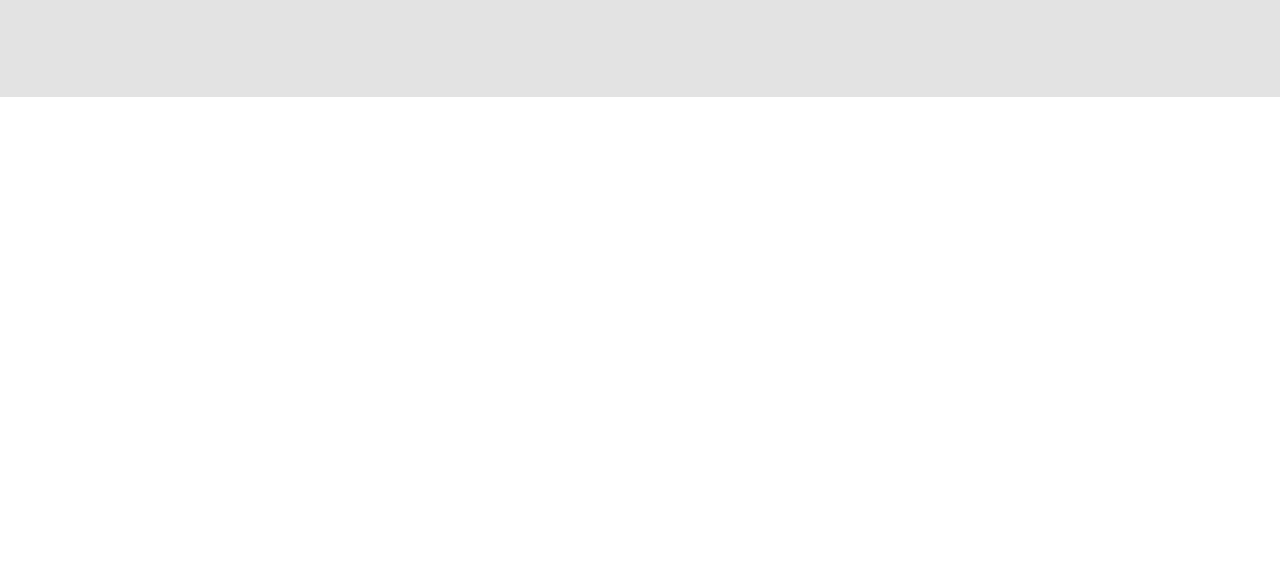
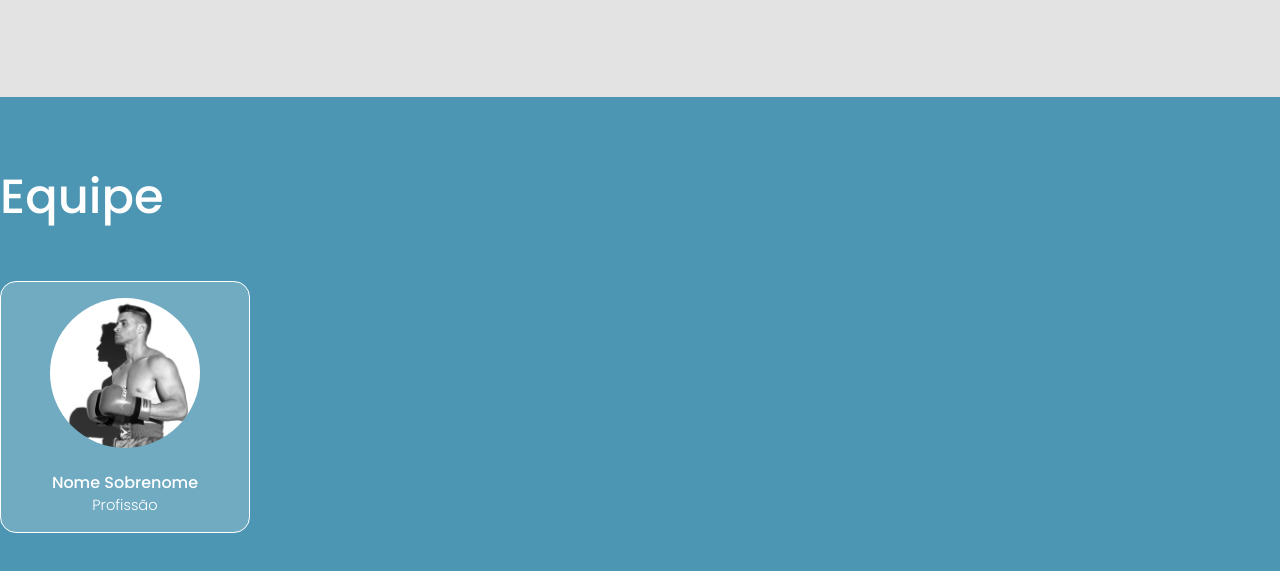
Before and after one commit to IgorNS1/iape-copy, a plain HTML site: page index.html in a window 1280 px wide. Shown: the part 1582-2153 px from the top of the page. Before the commit the page ends 1679 px from the top, so only its background shows below. Drawn offline with Linux system fonts and the light colour scheme.

Commit message:
adição da seção equipe

```diff
--- a/css/style.css
+++ b/css/style.css
@@ -15,7 +15,6 @@
 
 body {
     background-color: white;
-    height: 200vh;
 }
 
 /* Estilo do Header */
@@ -94,7 +93,7 @@ header .menu-desktop nav ul li a {
 }
 
 .menu-desktop nav a:hover {
-    transform: scale(1.1);
+    transform: scale(1.05);
 }
 
 header .btn-login .btn {
@@ -257,3 +256,96 @@ section.about-us {
     border: 2px solid #e5e5e5;
     border-radius: 1rem;
   }
+
+  /* Estilo da seção team */
+section.team {
+    padding: 4rem 0;
+    position: relative;
+    background-color: #4d96b3;
+}
+
+section.team .interface h1 {
+    margin-bottom: 3rem;
+}
+
+section.team .interface h1 a {
+    color: #fff;
+}
+
+section.team .interface h1 a::before {
+    content: '';
+    position: absolute;
+    bottom: 0;
+    left: 0;
+    width: 100%;
+    height: 2px;
+    background: #fff;
+    transform: scaleX(0);
+    transform-origin: right;
+    transition: transform .3s ease-in;
+}
+
+section.team .interface h1 a:hover::before {
+    transform: scaleX(1);
+    transform-origin: left;
+}
+
+.team-container {
+    height: 100%;
+    display: grid;
+    grid-template-columns: repeat(4, 1fr);
+    gap: 2rem;
+}
+
+.team-card {
+    width: 250px;
+    height: 100%;
+    background-color: rgba(255, 255, 255, .2);
+    border: 1px solid #fff;
+    border-radius: 1rem;
+    display: flex;
+    flex-direction: column;
+    align-items: center;
+    justify-content: space-around;
+    transition: .3s;
+    position: relative;
+}
+
+.team-card:hover {
+    box-shadow: 0px 0px 15px 0px #fff;
+}
+
+.btn-more-team {
+    background-color: transparent;
+    border: none;
+    width: 100%;
+    height: 100%;
+    cursor: pointer;
+}
+
+.team-picture {
+    margin: 1rem auto;
+}
+
+.team-picture img {
+    max-width: 150px;
+    border-radius: 50%;
+}
+
+.txt-about {
+    margin-bottom: 1rem;
+    display: flex;
+    flex-direction: column;
+    align-items: center;
+    color: #fff;
+}
+
+.txt-about h3 {
+    font-size: 1.2em;
+    font-weight: 500;
+}
+
+.txt-about p {
+    font-size: 1.1em;
+    font-weight: 300;
+}
--- a/index.html
+++ b/index.html
@@ -78,6 +78,29 @@
         </div>
     </section> <!-- fim about-us -->
 
+    <section class="team">
+        <div class="interface">
+            <h1>
+                <a href="#">Equipe</a>
+            </h1>
+
+            <section class="team-container">
+                <article class="team-card">
+                    <button class="btn-more-team">
+                        <div class="team-picture">
+                            <img src="./img/profile-picture.jpg" alt="Foto">
+                        </div>
+
+                        <div class="txt-about">
+                            <h3>Nome <span>Sobrenome</span></h3>
+                            <p>Profissão</p>
+                        </div>
+                    </button>
+                </article>
+            </section> <!-- fim team-container -->
+        </div>
+    </section> <!-- fim team -->
+
     <script src="./js/main.js"></script>
 </body>
 </html>
```
Also changed, not shown: img/profile-picture.jpg (added).
